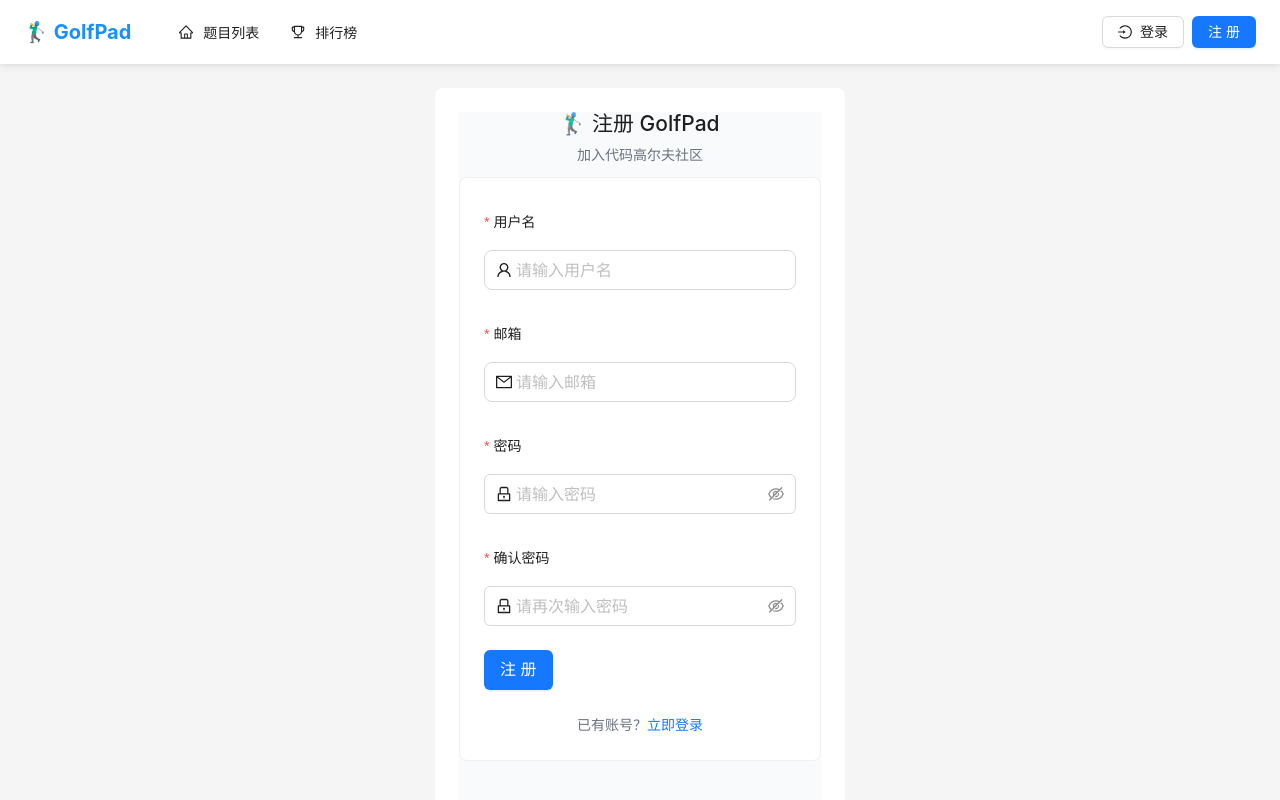
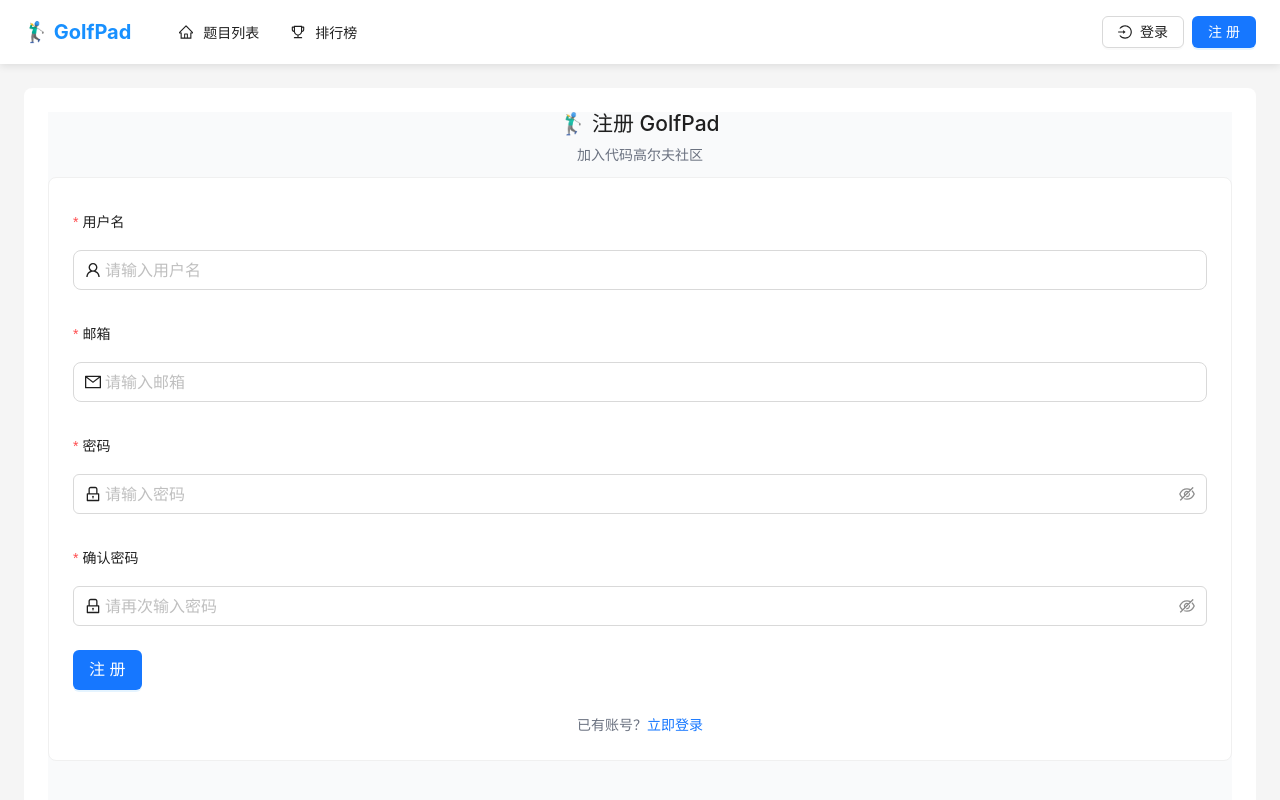
Before and after one commit to CQUPT-CZL/GolfPad, a React (Vite) app in the folder frontend/: page /register in a window 1280 px wide. Shown: the top 800 px of the page. Built offline with nearby package versions, Linux system fonts and the light colour scheme.

Commit message:
style(页面布局): 调整登录、注册和主页面容器宽度样式
统一扩大登录和注册页面的表单容器宽度，并移除主页面内容区域的最大宽度限制，改为100%宽度以适应不同屏幕尺寸

```diff
--- a/frontend/src/App.tsx
+++ b/frontend/src/App.tsx
@@ -16,7 +16,7 @@
     <Layout style={{ minHeight: '100vh' }}>
       <Header />
       <Content style={{ flex: 1, padding: '24px', background: '#f5f5f5' }}>
-        <div style={{ maxWidth: '1200px', margin: '0 auto', background: '#fff', borderRadius: '8px', padding: '24px', minHeight: 'calc(100vh - 200px)' }}>
+        <div style={{ margin: '0 auto', background: '#fff', borderRadius: '8px', padding: '24px', minHeight: 'calc(100vh - 200px)', width: '100%' }}>
           <Routes>
             <Route path="/" element={<ProblemList />} />
             <Route path="/problems" element={<ProblemList />} />
--- a/frontend/src/pages/Login.tsx
+++ b/frontend/src/pages/Login.tsx
@@ -18,7 +18,7 @@
 
   return (
     <div className="min-h-screen flex items-center justify-center bg-gray-50 py-12 px-4 sm:px-6 lg:px-8">
-      <div className="max-w-md w-full space-y-8">
+      <div className="w-full max-w-2xl space-y-8">
         <div className="text-center">
           <h2 className="mt-6 text-3xl font-extrabold text-gray-900">
             🏌️‍♂️ 登录 GolfPad
--- a/frontend/src/pages/Register.tsx
+++ b/frontend/src/pages/Register.tsx
@@ -18,7 +18,7 @@
 
   return (
     <div className="min-h-screen flex items-center justify-center bg-gray-50 py-12 px-4 sm:px-6 lg:px-8">
-      <div className="max-w-md w-full space-y-8">
+      <div className="w-full max-w-2xl space-y-8">
         <div className="text-center">
           <h2 className="mt-6 text-3xl font-extrabold text-gray-900">
             🏌️‍♂️ 注册 GolfPad
```
